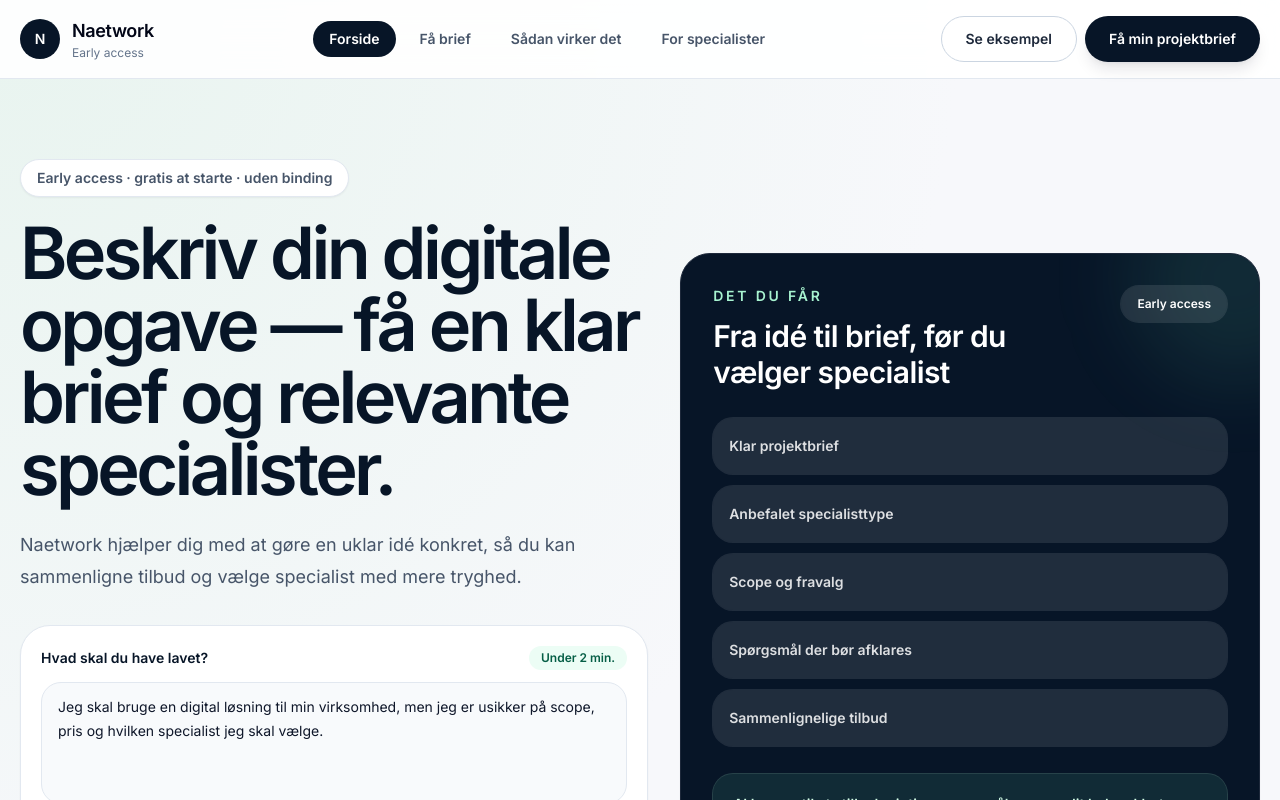
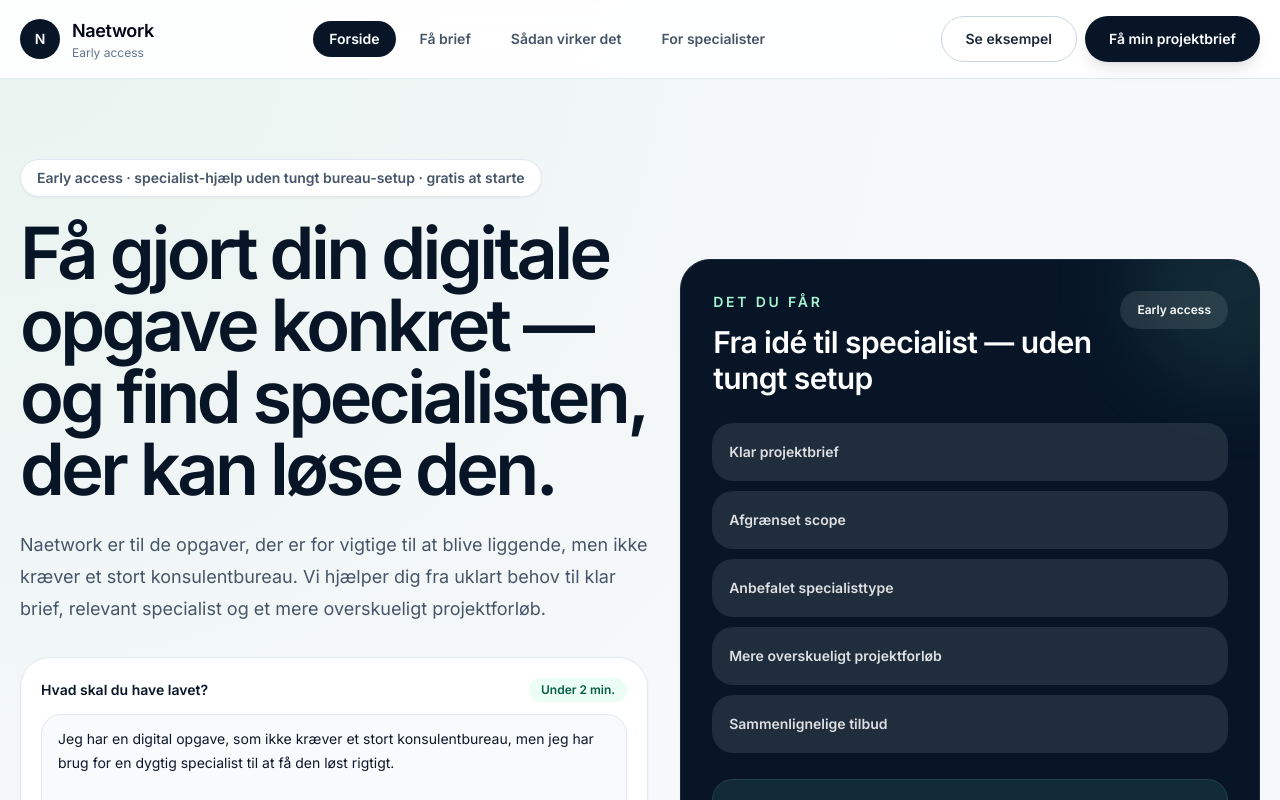
Before and after one commit to mikkelstreet-png/Naetwork, a Next.js app: page / in a window 1280 px wide. Shown: the top 800 px of the page. Built offline with nearby package versions, Linux system fonts and the light colour scheme.

Commit message:
Use premium Naetwork experience on homepage

```diff
--- a/app/page.tsx
+++ b/app/page.tsx
@@ -1,5 +1,5 @@
-import { NaetworkLaunchMvp } from "@/components/NaetworkLaunchMvp";
+import { NaetworkExperience } from "@/components/NaetworkExperience";
 
 export default function Home() {
-  return <NaetworkLaunchMvp />;
+  return <NaetworkExperience />;
 }
```
